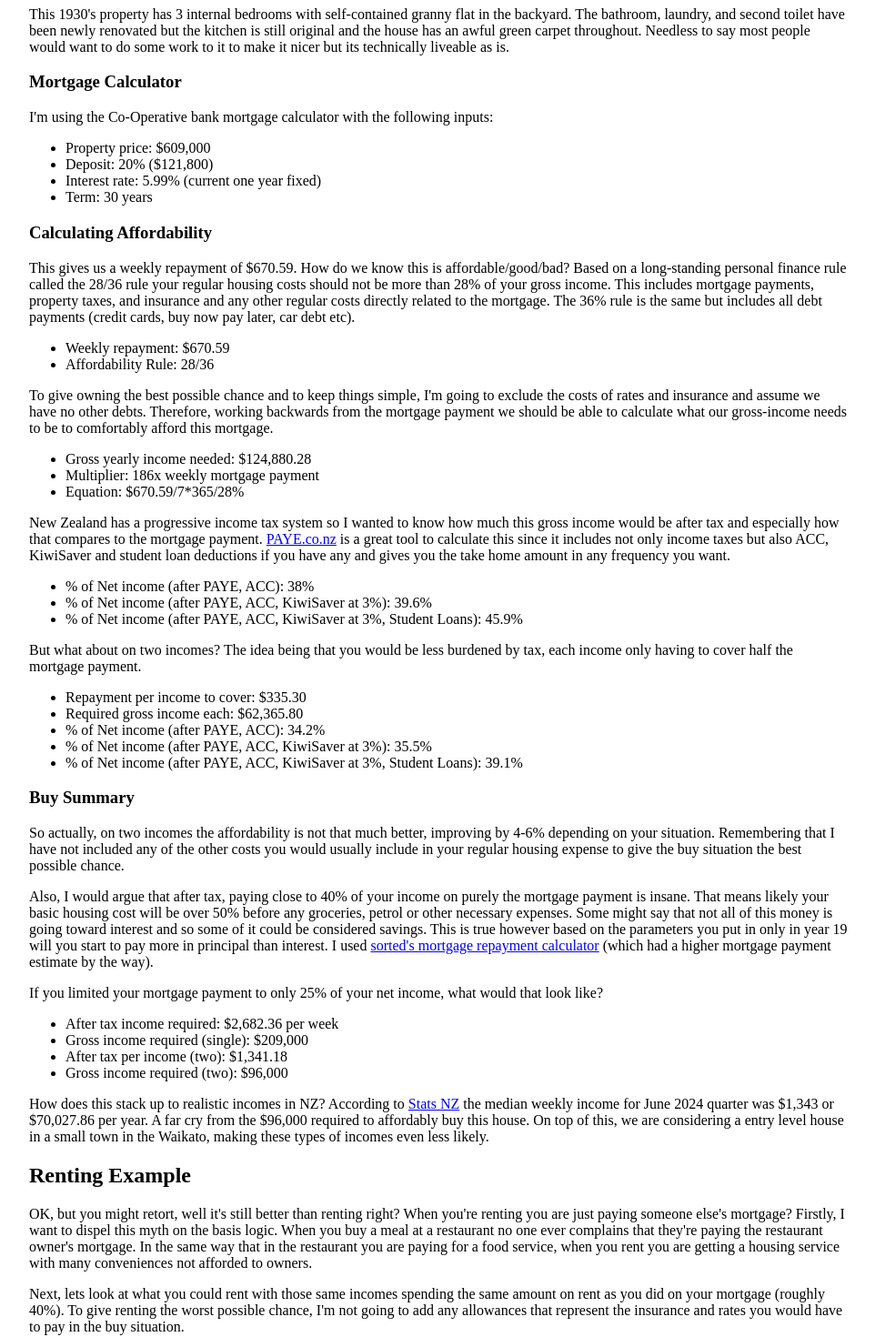
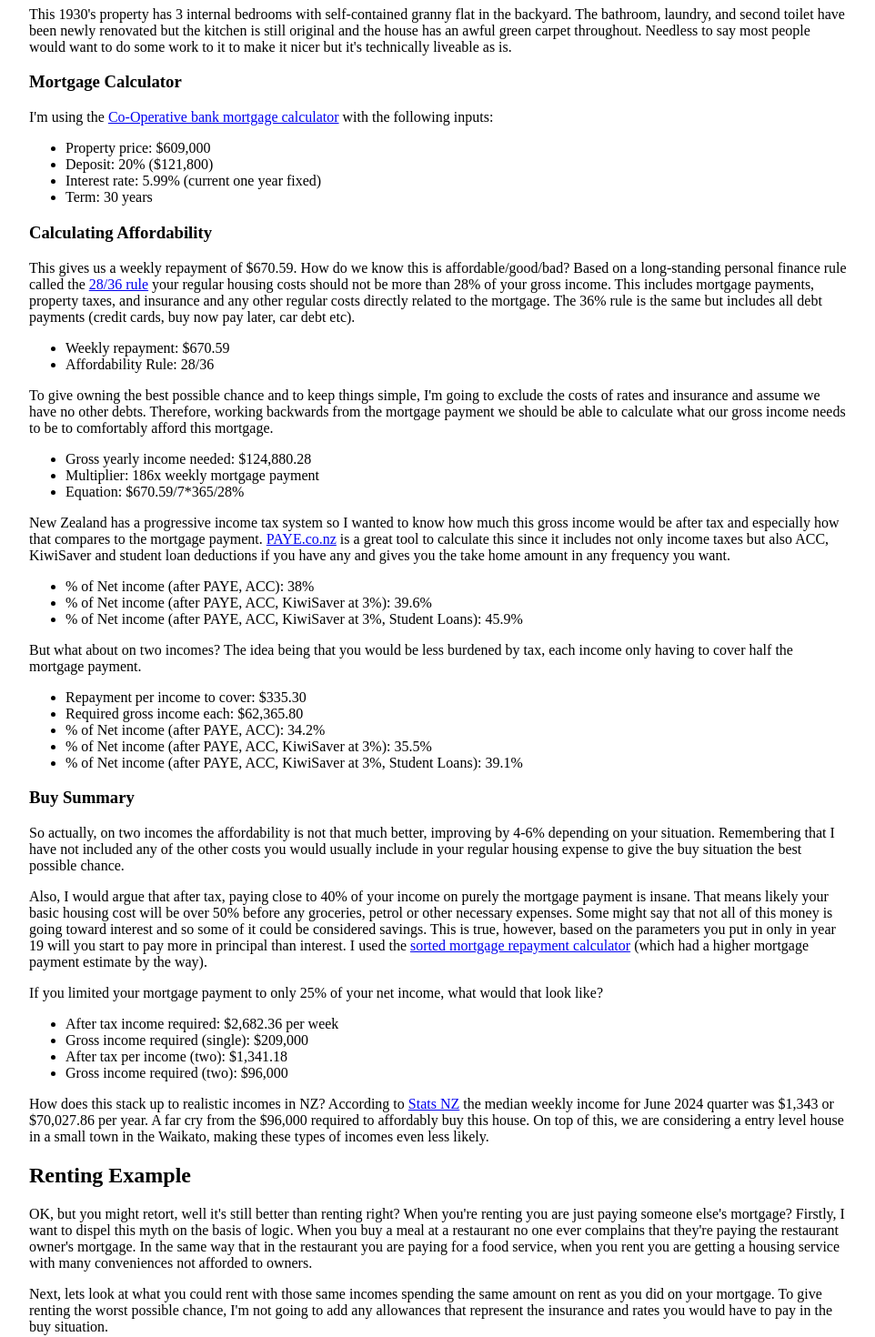
Before and after one commit to liamlabuschagne/personal-website, a Nuxt app: page /blog/rent-vs-buy in a window 1280 px wide. Shown: the part 600-2070 px from the top of the page at 91% size, without its empty margins (158-1120 px from the left). Built offline with nearby package versions, Linux system fonts and the light colour scheme.

Commit message:
Fix typos

```diff
--- a/pages/blog/rent-vs-buy.vue
+++ b/pages/blog/rent-vs-buy.vue
@@ -31,12 +31,16 @@
       flat in the backyard. The bathroom, laundry, and second toilet have been
       newly renovated but the kitchen is still original and the house has an
       awful green carpet throughout. Needless to say most people would want to
-      do some work to it to make it nicer but its technically liveable as is.
+      do some work to it to make it nicer but it's technically liveable as is.
     </p>
     <h3>Mortgage Calculator</h3>
     <p>
-      I'm using the Co-Operative bank mortgage calculator with the following
-      inputs:
+      I'm using the
+      <a
+        href="https://www.co-operativebank.co.nz/borrowing/home-loans/repayment-calculator"
+        >Co-Operative bank mortgage calculator</a
+      >
+      with the following inputs:
     </p>
     <ul>
       <li>Property price: $609,000</li>
@@ -48,11 +52,16 @@
     <p>
       This gives us a weekly repayment of $670.59. How do we know this is
       affordable/good/bad? Based on a long-standing personal finance rule called
-      the 28/36 rule your regular housing costs should not be more than 28% of
-      your gross income. This includes mortgage payments, property taxes, and
-      insurance and any other regular costs directly related to the mortgage.
-      The 36% rule is the same but includes all debt payments (credit cards, buy
-      now pay later, car debt etc).
+      the
+      <a
+        href="https://mortgages.co.nz/how-much-income-should-go-to-my-mortgage/"
+        >28/36 rule</a
+      >
+      your regular housing costs should not be more than 28% of your gross
+      income. This includes mortgage payments, property taxes, and insurance and
+      any other regular costs directly related to the mortgage. The 36% rule is
+      the same but includes all debt payments (credit cards, buy now pay later,
+      car debt etc).
     </p>
     <ul>
       <li>Weekly repayment: $670.59</li>
@@ -62,7 +71,7 @@
       To give owning the best possible chance and to keep things simple, I'm
       going to exclude the costs of rates and insurance and assume we have no
       other debts. Therefore, working backwards from the mortgage payment we
-      should be able to calculate what our gross-income needs to be to
+      should be able to calculate what our gross income needs to be to
       comfortably afford this mortgage.
     </p>
     <ul>
@@ -113,10 +122,10 @@
       housing cost will be over 50% before any groceries, petrol or other
       necessary expenses. Some might say that not all of this money is going
       toward interest and so some of it could be considered savings. This is
-      true however based on the parameters you put in only in year 19 will you
-      start to pay more in principal than interest. I used
+      true, however, based on the parameters you put in only in year 19 will you
+      start to pay more in principal than interest. I used the
       <a href="https://sorted.org.nz/tools/mortgage-calculator/"
-        >sorted's mortgage repayment calculator</a
+        >sorted mortgage repayment calculator</a
       >
       (which had a higher mortgage payment estimate by the way).
     </p>
@@ -147,7 +156,7 @@
     <p>
       OK, but you might retort, well it's still better than renting right? When
       you're renting you are just paying someone else's mortgage? Firstly, I
-      want to dispel this myth on the basis logic. When you buy a meal at a
+      want to dispel this myth on the basis of logic. When you buy a meal at a
       restaurant no one ever complains that they're paying the restaurant
       owner's mortgage. In the same way that in the restaurant you are paying
       for a food service, when you rent you are getting a housing service with
@@ -155,10 +164,9 @@
     </p>
     <p>
       Next, lets look at what you could rent with those same incomes spending
-      the same amount on rent as you did on your mortgage (roughly 40%). To give
-      renting the worst possible chance, I'm not going to add any allowances
-      that represent the insurance and rates you would have to pay in the buy
-      situation.
+      the same amount on rent as you did on your mortgage. To give renting the
+      worst possible chance, I'm not going to add any allowances that represent
+      the insurance and rates you would have to pay in the buy situation.
     </p>
     <ul>
       <li>Available to spend on rent: $670.59</li>
@@ -179,7 +187,7 @@
     </ul>
     <p>
       Let's compare this to how many houses you could afford to buy in the same
-      areas with $610,000.
+      areas with $609,000.
     </p>
     <ul>
       <li>Waipa District: 40/232 (17%)</li>
@@ -197,7 +205,7 @@
       with kids) and not have to deal with all the responsibilities that come
       with owning. If you only really need 2 bedrooms for example, your rent may
       come down by $100-200 a week which could be further invested or used for
-      lifestyle expenses whilst when you own you are probably going to try to
+      lifestyle expenses whilst when you own, you are probably going to try to
       future proof the amount of space you need.
     </p>
   </section>
@@ -229,15 +237,17 @@
       on top of your mortgage payment. Which is $117 per week.
     </p>
     <ul>
-      <li>Maintenance cost estimate rule: 1% of house value per year</li>
+      <li>Maintenance cost estimate: 1% of house value per year</li>
       <li>Per year maintenance (no price appreciation): $6090</li>
       <li>Maintenance cost per week: $117</li>
     </ul>
     <p>
       Adding this maintenance cost alone to your available amount for renting
       gives you $787 per week of budget which in Auckland city allows you to
-      afford 290/653 (44%) 3 bedroom houses which is a 16% increase in options
-      available to you.
+      afford 290/653 (44%) 3 bedroom houses which is a 16% improvement in
+      options available to you. I would also hazard a guess that the quality of
+      house you can get whilst renting is likely to be higher than an equivalent
+      bought home (just speculation).
     </p>
   </section>
   <section>
@@ -273,12 +283,12 @@
     </p>
     <p>
       What about me? Needless to say, I won't be buying a house any time soon
-      and especially not in New Zealand, at least not as a primarily a place to
-      live. This is mostly due to the fact that early on in my career I need to
-      be flexible and be able to move to where the jobs are. Additionally, based
-      on my current level of savings and income, it simply would not be viable
-      to buy a house (the bank won't lend to me) so it's a pretty easy decision
-      right now.
+      and especially not in New Zealand, at least not as a place to live. This
+      is mostly due to the fact that early on in my career I need to be flexible
+      and be able to move to where the jobs are. Additionally, based on my
+      current level of savings and income, it simply would not be viable to buy
+      a house (the bank won't lend to me) so it's a pretty easy decision right
+      now and I'm perfectly happy with it.
     </p>
   </section>
 </template>
```
